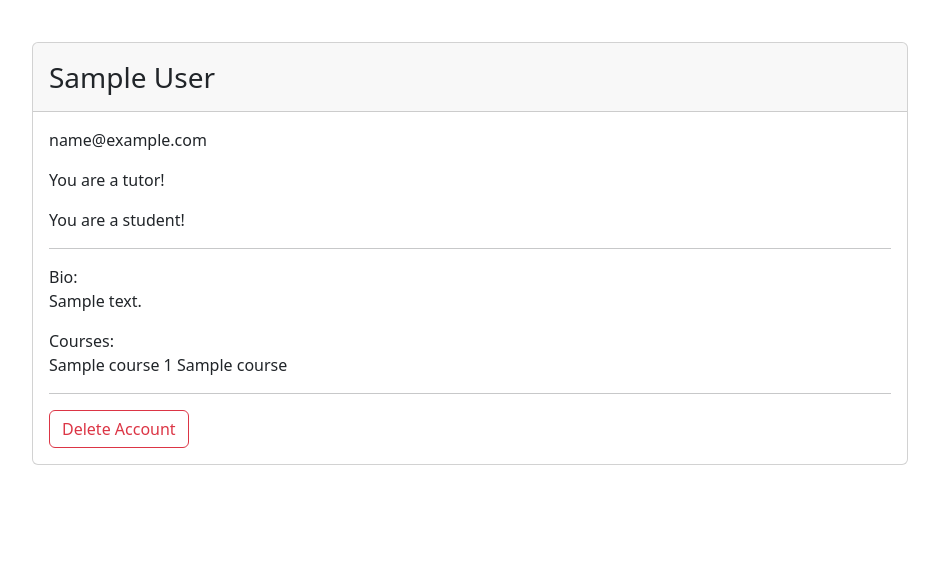
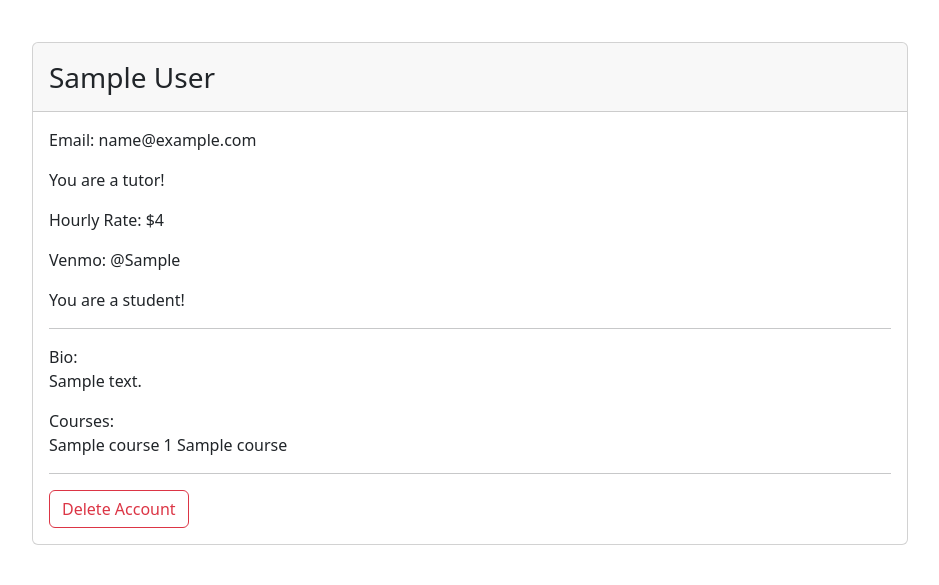
Before and after one commit to hayden-johnson02/TutorMe, a Django app: page /profile/ in a window 1280 px wide. Shown: the part 56-641 px from the top of the page, without its empty margins (170-1109 px from the left). Run offline with Django 4.2, Linux system fonts and the light colour scheme; a user stored in the database is signed in; tables that the repository leaves empty hold one stand-in row (values such as "Sample post"); some libraries are stand-ins or nearby versions.

Commit message:
some base UI, not styled much

```diff
--- a/tutorme/templates/profile.html
+++ b/tutorme/templates/profile.html
@@ -10,9 +10,24 @@
         <div class="card-body">
             {% load socialaccount %}
             {% if user.is_authenticated %}
-                <p>{{ user.email }}</p>
+                <p>Email: {{ user.email }}</p>
                 {% if user.profile.is_tutor %}
                     <p>You are a tutor!</p>
+                    <p>Hourly Rate:
+                        {% if user.profile.hourly_rate is None %}
+                            Not set yet!
+                        {% else %}
+                            ${{ user.profile.hourly_rate }}
+                        {% endif %}
+
+                    </p>
+                    <p>Venmo:
+                        {% if user.profile.venmo is None %}
+                            Not set yet!
+                        {% else %}
+                            @{{ user.profile.venmo }}
+                        {% endif %}
+                    </p>
                 {% endif %}
                 {% if user.profile.is_student %}
                     <p>You are a student!</p>
--- a/tutorme/templates/view_tutors.html
+++ b/tutorme/templates/view_tutors.html
@@ -70,7 +70,7 @@
                                 <!-- Ideally I'd want to put their respective courses here as a list!-->
                                 {{ tutor.email }}
                                 <br>
-                                {{ tutor.bio }}
+                                Bio: {{ tutor.bio }}
                             </div>
                         </div>
                         <br>
```
Also changed, not shown: tutorme/templates/view_tutor_profile.html (+7 -1 lines).
